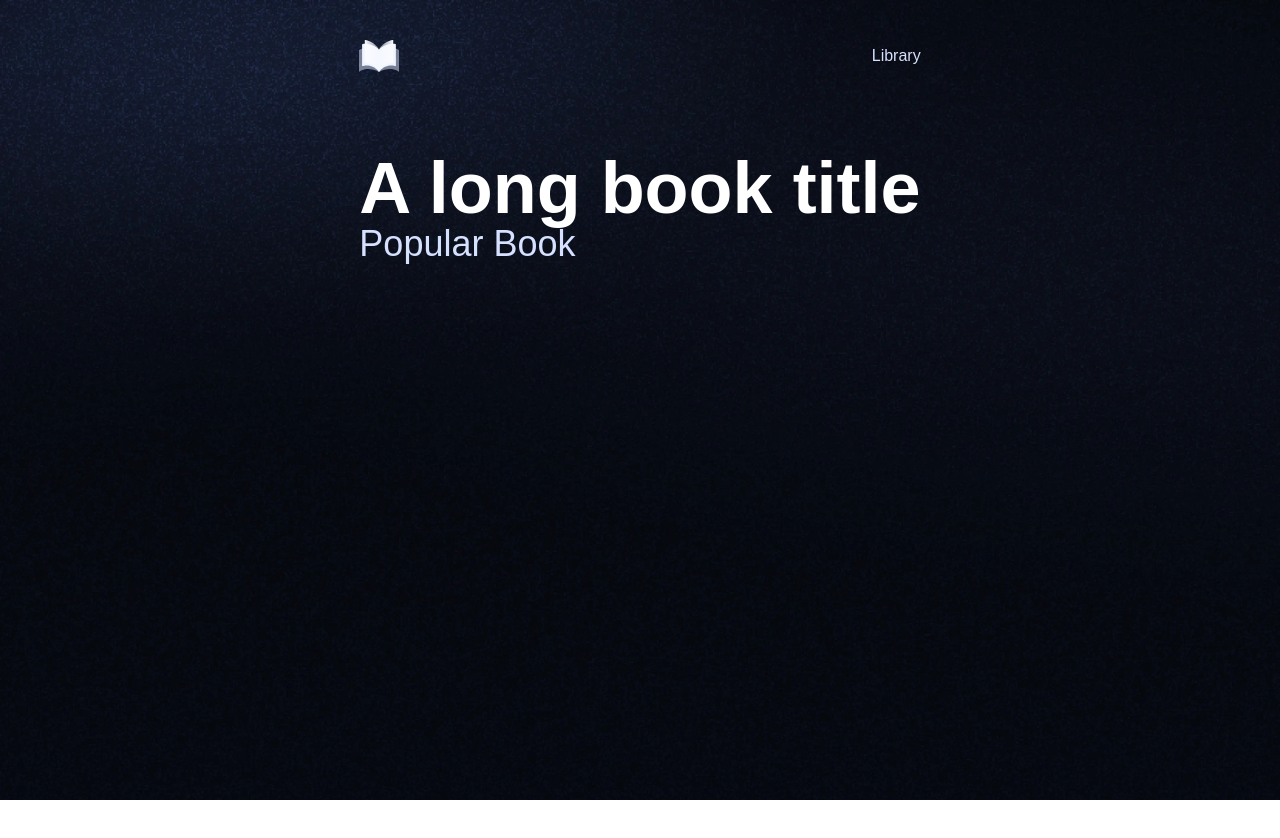
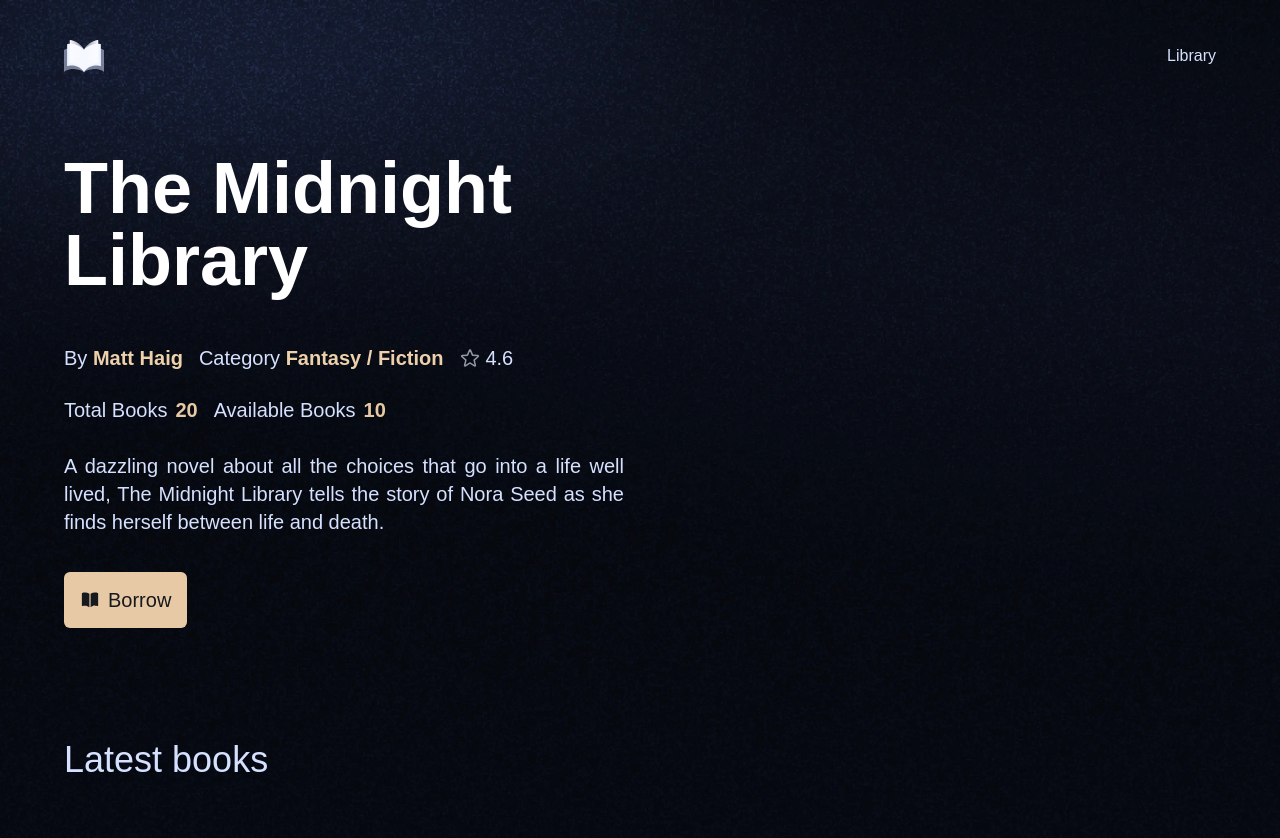
Before and after one commit to GannaKov/smart-library, a Next.js app: page / in a window 1280 px wide. Shown: the top 838 px of the page. Before the commit the page ends 800 px from the top, so only its background shows below. Built offline with nearby package versions, Linux system fonts and the light colour scheme; a web font is replaced by a local one.

Commit message:
add BookOverview, end of the day

```diff
--- a/app/(root)/page.tsx
+++ b/app/(root)/page.tsx
@@ -1,12 +1,17 @@
 import BookList from '@/components/BookList';
 import BookOverview from '@/components/BookOverview';
 import { Button } from '@/components/ui/button';
+import { sampleBooks } from '@/constants';
 
 const Home = () => {
   return (
     <>
-      <BookOverview />
-      <BookList />
+      <BookOverview {...sampleBooks[0]} />
+      <BookList
+        title="Latest books"
+        books={sampleBooks}
+        containerClassName="mt-28"
+      />
     </>
   );
 };
--- a/components/BookList.tsx
+++ b/components/BookList.tsx
@@ -1,9 +1,15 @@
 import React from 'react';
 
-const BookList = () => {
+interface Props {
+  title: string;
+  books: Book[];
+  containerClassName?: string;
+}
+
+const BookList = ({ title, books, containerClassName }: Props) => {
   return (
-    <section>
-      <h2 className="font-bebas-neue text-4xl text-light-100">Popular Book</h2>
+    <section className={containerClassName}>
+      <h2 className="font-bebas-neue text-4xl text-light-100">{title}</h2>
     </section>
   );
 };
--- a/components/BookOverview.tsx
+++ b/components/BookOverview.tsx
@@ -1,10 +1,54 @@
+import Image from 'next/image';
 import React from 'react';
+import { Button } from './ui/button';
 
-const BookOverview = () => {
+const BookOverview = ({
+  title,
+  author,
+  genre,
+  rating,
+  total_copies,
+  available_copies,
+  description,
+  color,
+  cover,
+}: Book) => {
   return (
     <section className="book-overview">
       <div className="flex flex-1 flex-col gap-5">
-        <h1>A long book title</h1>
+        <h1>{title}</h1>
+        <div className="book-info">
+          {' '}
+          <p>
+            By&nbsp;
+            <span className="font-semibold text-light-200">{author}</span>
+          </p>
+          <p>
+            Category&nbsp;
+            <span className="font-semibold text-light-200">{genre}</span>
+          </p>
+          <div className="flex flex-row gap-1">
+            <Image src="/icons/star.svg" alt="star" width={22} height={22} />
+            <p>{rating}</p>
+          </div>
+        </div>
+        <div className="book-copies">
+          <p>
+            Total Books<span>{total_copies}</span>
+          </p>
+
+          <p>
+            Available Books<span>{available_copies}</span>
+          </p>
+        </div>
+        <p className="book-description">{description}</p>
+        <Button className="book-overview_btn cursor-pointer">
+          <Image src="/icons/book.svg" alt="book" width={20} height={20} />
+          <p className="font-bebas-neue text-xl text-dark-100">Borrow</p>
+        </Button>
+      </div>
+      <div className="relative flex flex-1 justify-center">
+        <div className="relative"></div>
       </div>
     </section>
   );
```
Also changed, not shown: types.d.ts (added, +15 -0 lines).
